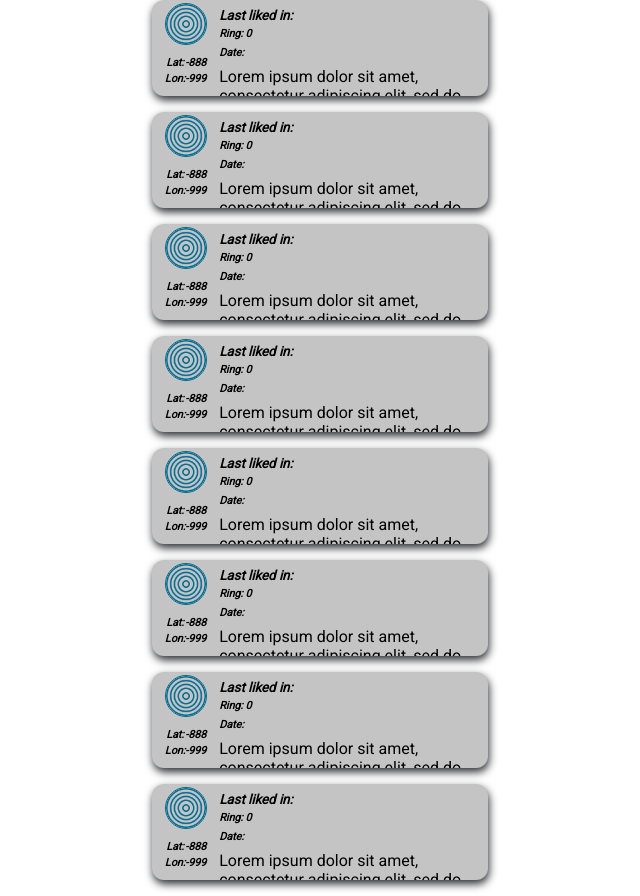
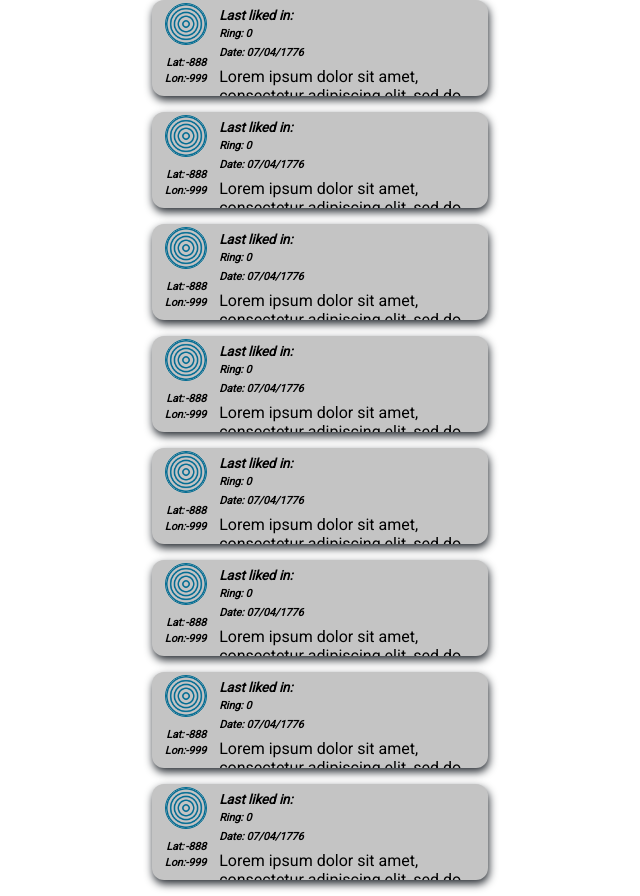
Before and after one commit to Saturnd-Earth/se-fe, a React (Create React App) app: page /my_post in a window 1280 px wide. Shown: the part 453-1349 px from the top of the page, without its empty margins (320-960 px from the left). Built offline with nearby package versions, Linux system fonts and the light colour scheme; a web font is replaced by a local one.

Commit message:
add dummyDate as prop

```diff
--- a/src/App.js
+++ b/src/App.js
@@ -17,6 +17,7 @@ const lat = -888;
 const lon = -999;
 const name = 'John Doe';
 const dummyRing = 0
+const dummyDate = '07/04/1776'
 
 class App extends Component {
   constructor() {
@@ -39,6 +40,7 @@ class App extends Component {
               name={name}
               icon={dummyIcon}
               ring={dummyRing}
+              date={dummyDate}
             />
           </section>
         }/>
@@ -59,6 +61,7 @@ class App extends Component {
               lon={lon}
               icon={ringIcon}
               ring={dummyRing}
+              date={dummyDate}
             />
           </section>}
         />
--- a/src/Feed/Feed.js
+++ b/src/Feed/Feed.js
@@ -12,6 +12,7 @@ export default function Feed(props) {
         name={props.name}
         icon={props.icon}
         ring={props.ring}
+        date={props.date}
         />,
         <Post
         myPostsPage={props.myPostsPage}
@@ -21,6 +22,7 @@ export default function Feed(props) {
         name={props.name}
         icon={props.icon}
         ring={props.ring}
+        date={props.date}
         />,
         <Post
         myPostsPage={props.myPostsPage}
@@ -30,6 +32,7 @@ export default function Feed(props) {
         name={props.name}
         icon={props.icon}
         ring={props.ring}
+        date={props.date}
         />,
         <Post
         myPostsPage={props.myPostsPage}
@@ -39,6 +42,7 @@ export default function Feed(props) {
         name={props.name}
         icon={props.icon}
         ring={props.ring}
+        date={props.date}
         />,
         <Post
         myPostsPage={props.myPostsPage}
@@ -48,6 +52,7 @@ export default function Feed(props) {
         name={props.name}
         icon={props.icon}
         ring={props.ring}
+        date={props.date}
         />,
         <Post
         myPostsPage={props.myPostsPage}
@@ -57,6 +62,7 @@ export default function Feed(props) {
         name={props.name}
         icon={props.icon}
         ring={props.ring}
+        date={props.date}
         />,
         <Post
         myPostsPage={props.myPostsPage}
@@ -66,6 +72,7 @@ export default function Feed(props) {
         name={props.name}
         icon={props.icon}
         ring={props.ring}
+        date={props.date}
         />,
         <Post
         myPostsPage={props.myPostsPage}
@@ -75,6 +82,7 @@ export default function Feed(props) {
         name={props.name}
         icon={props.icon}
         ring={props.ring}
+        date={props.date}
         />,
         <Post
         myPostsPage={props.myPostsPage}
@@ -84,6 +92,7 @@ export default function Feed(props) {
         name={props.name}
         icon={props.icon}
         ring={props.ring}
+        date={props.date}
         />,
         <Post
         myPostsPage={props.myPostsPage}
@@ -93,6 +102,7 @@ export default function Feed(props) {
         name={props.name}
         icon={props.icon}
         ring={props.ring}
+        date={props.date}
         />,
     ];
     return (
--- a/src/Post/Post.js
+++ b/src/Post/Post.js
@@ -81,7 +81,7 @@ export function Post(props) {
                     <div className='post-right-top'>
                             <em><strong><h5 className='post-right-top-h' id='name-header'>Last liked in: </h5></strong></em><br/>
                             <em><h6 className='post-right-top-h' id='prt2'>Ring: {props.ring}</h6></em><br/>
-                            <em><h6 className='post-right-top-h' id='prt3'>Date: </h6></em>
+                            <em><h6 className='post-right-top-h' id='prt3'>Date: {props.date}</h6></em>
                     </div>
                     <div className='post-right-bottom'>
                         <p className='post-right-bottom-p'>{props.content}</p>
@@ -104,7 +104,7 @@ export function Post(props) {
                     <div className='post-right-top'>
                             <em><strong><h5 className='post-right-top-h' id='name-header'>{props.name}</h5></strong></em><br/>
                             <em><h6 className='post-right-top-h' id='prt2'>Ring: {props.ring}</h6></em><br/>
-                            <em><h6 className='post-right-top-h' id='prt3'>Date: </h6></em>
+                            <em><h6 className='post-right-top-h' id='prt3'>Date: {props.date}</h6></em>
                     </div>
                     <div className='post-right-bottom'>
                         <p className='post-right-bottom-p'>{props.content}</p>
```
Also changed, not shown: 1 other file (tests, documents, lock files or other folders).
